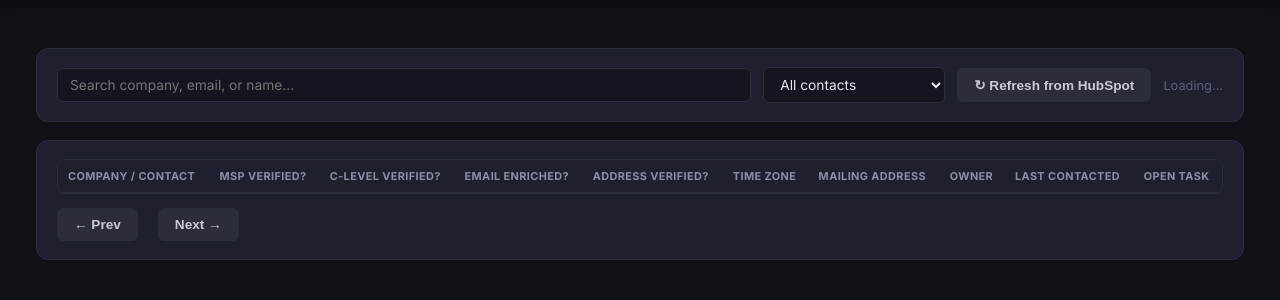
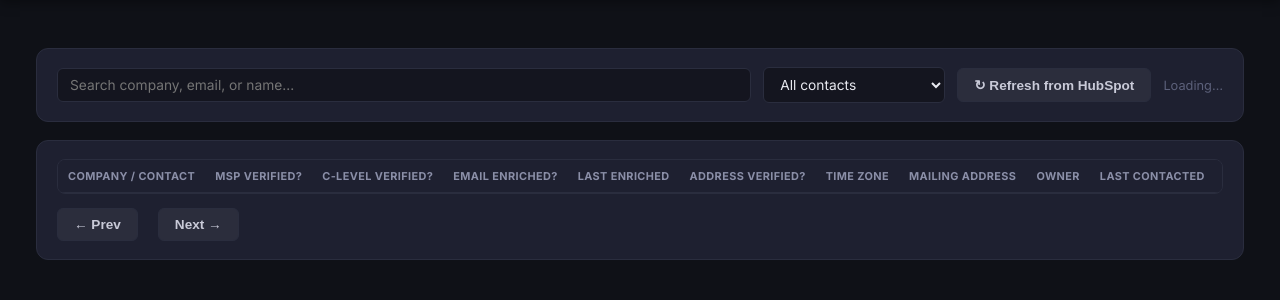
Before and after one commit to atbeas/hubspot-deal-dashboard, a Python web app: template templates/msp_data.html in a window 1280 px wide. Shown: the part 73-373 px from the top of the page. Run offline with Jinja, Linux system fonts and the light colour scheme; the template is opened without the code that fills it, so the values that code supplies are empty.

Commit message:
Add dedicated Last Enriched column to MSP Data tab
Email enrichment date was previously only visible embedded in the
Email Enriched? pill text -- now has its own column, matching how
Last Contacted is already broken out separately.

Co-Authored-By: Claude Sonnet 5 <noreply@anthropic.com>

```diff
--- a/templates/msp_data.html
+++ b/templates/msp_data.html
@@ -124,6 +124,7 @@
             <th>MSP Verified?</th>
             <th>C-Level Verified?</th>
             <th>Email Enriched?</th>
+            <th>Last Enriched</th>
             <th>Address Verified?</th>
             <th>Time Zone</th>
             <th>Mailing Address</th>
@@ -208,7 +209,7 @@ async function loadTable() {
 
   const tbody = document.getElementById('tableBody');
   if (!data.rows.length) {
-    tbody.innerHTML = `<tr><td colspan="10"><div class="empty-hint">No contacts match this filter.</div></td></tr>`;
+    tbody.innerHTML = `<tr><td colspan="11"><div class="empty-hint">No contacts match this filter.</div></td></tr>`;
   } else {
     tbody.innerHTML = data.rows.map(r => `
       <tr>
@@ -220,6 +221,7 @@ async function loadTable() {
         <td>${verifiedPill(r)}</td>
         <td>${boolPill(r.seniority_verified, r.seniority_verified_at)}</td>
         <td>${boolPill(r.email_enriched, r.email_enriched_at)}</td>
+        <td>${r.email_enriched_at ? fmtDate(r.email_enriched_at) : '<span class="sub">Never</span>'}</td>
         <td>${boolPill(r.address_verified, r.address_verified_at)}</td>
         <td>${r.timezone || '<span class="sub">—</span>'}</td>
         <td>${r.address || '<span class="sub">—</span>'}</td>
```
